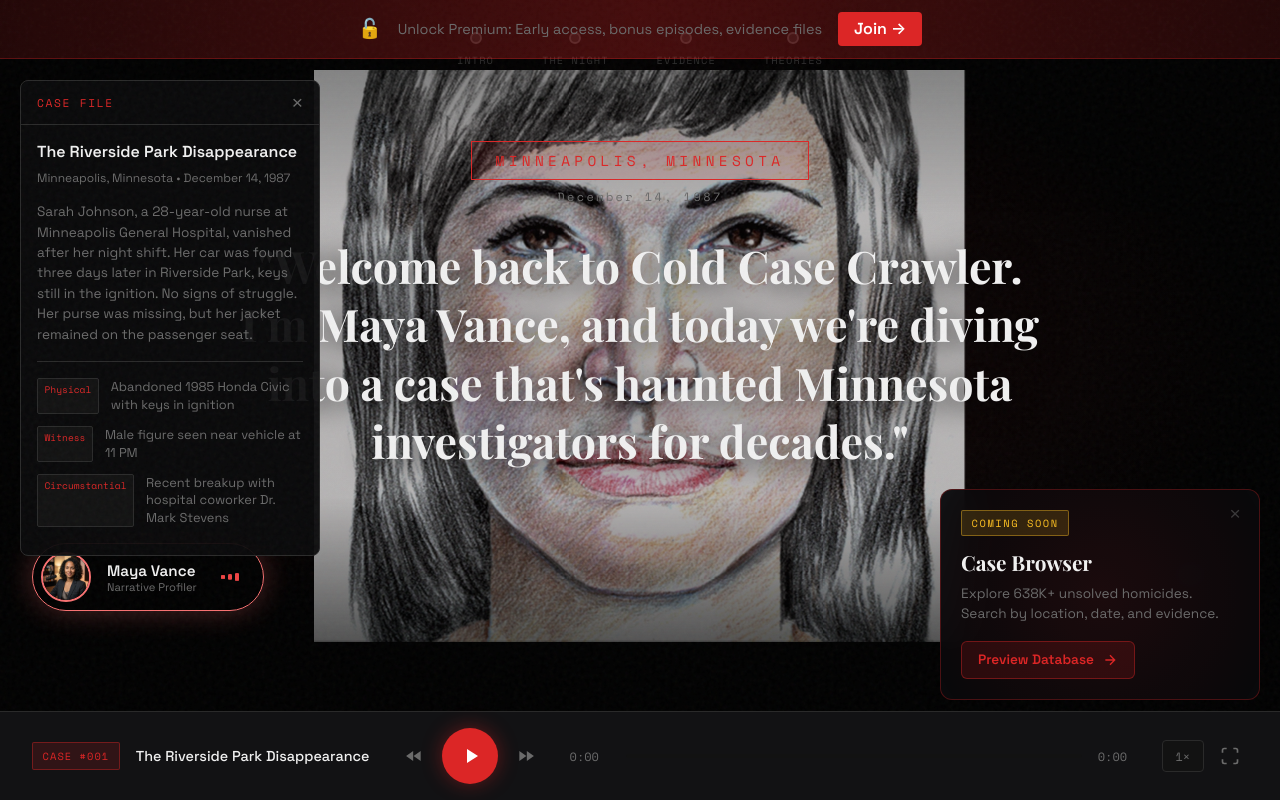
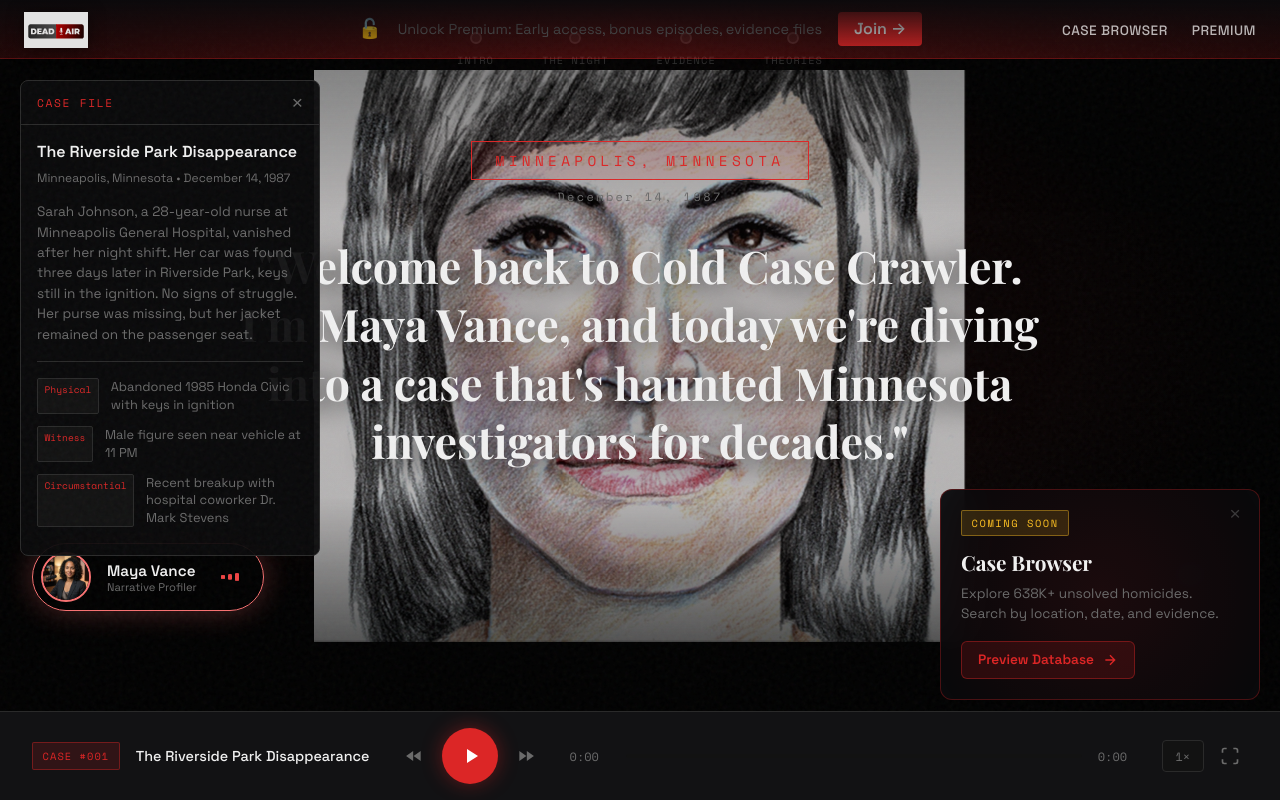
Before and after one commit to Radix-Obsidian/cold-case-crawler, a plain HTML site: page frontend/index.html in a window 1280 px wide. Drawn offline with nearby package versions, Linux system fonts and the light colour scheme; no server answers; a web font is replaced by a local one.

Commit message:
feat: Add Dead Air logo to header and case browser

```diff
--- a/frontend/index.html
+++ b/frontend/index.html
@@ -11,6 +11,17 @@
 </head>
 <body>
     <div class="app" id="app">
+        <!-- Logo Header -->
+        <header class="site-header">
+            <a href="index.html" class="logo-link">
+                <img src="logo.svg" alt="Dead Air" class="site-logo">
+            </a>
+            <nav class="site-nav">
+                <a href="cases.html">Case Browser</a>
+                <a href="membership.html">Premium</a>
+            </nav>
+        </header>
+
         <!-- Cinematic Visual Stage -->
         <div class="visual-stage" id="visualStage">
             <!-- Background Layer -->
--- a/frontend/styles.css
+++ b/frontend/styles.css
@@ -19,6 +19,62 @@
     margin: 0;
     padding: 0;
     box-sizing: border-box;
+}
+
+/* Site Header with Logo */
+.site-header {
+    position: fixed;
+    top: 0;
+    left: 0;
+    right: 0;
+    z-index: 1000;
+    display: flex;
+    justify-content: space-between;
+    align-items: center;
+    padding: 12px 24px;
+    background: linear-gradient(to bottom, rgba(10, 10, 12, 0.95), rgba(10, 10, 12, 0));
+    pointer-events: none;
+}
+
+.site-header > * {
+    pointer-events: auto;
+}
+
+.logo-link {
+    display: flex;
+    align-items: center;
+}
+
+.site-logo {
+    height: 36px;
+    width: auto;
+    filter: drop-shadow(0 2px 8px rgba(0, 0, 0, 0.5));
+    transition: transform 0.2s ease, filter 0.2s ease;
+}
+
+.site-logo:hover {
+    transform: scale(1.05);
+    filter: drop-shadow(0 4px 12px rgba(139, 0, 0, 0.3));
+}
+
+.site-nav {
+    display: flex;
+    gap: 24px;
+}
+
+.site-nav a {
+    color: rgba(255, 255, 255, 0.7);
+    text-decoration: none;
+    font-family: 'Space Grotesk', sans-serif;
+    font-size: 0.85rem;
+    font-weight: 500;
+    letter-spacing: 0.5px;
+    text-transform: uppercase;
+    transition: color 0.2s ease;
+}
+
+.site-nav a:hover {
+    color: #fff;
 }
 
 html, body {
```
Also changed, not shown: frontend/cases.css (+15 -4 lines), frontend/cases.html (+1 -2 lines), frontend/logo.svg (added).
